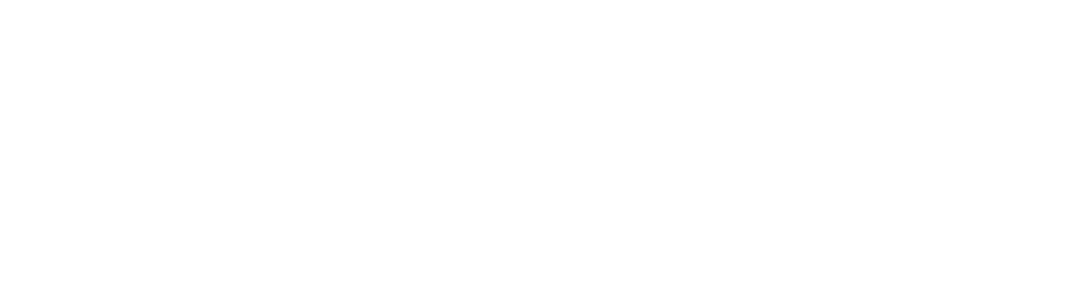
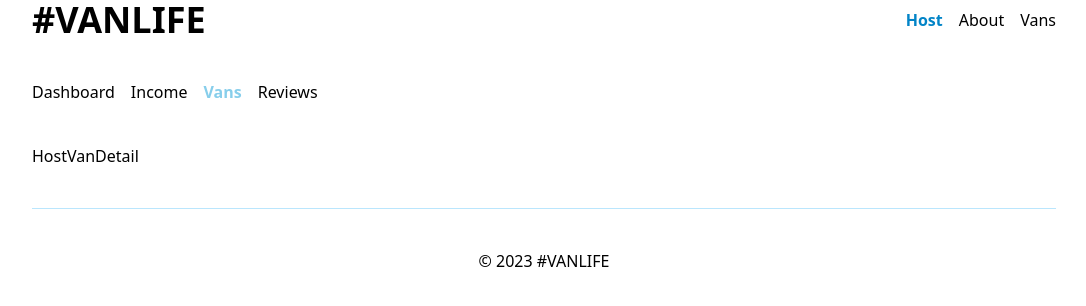
Before and after one commit to alain-kubwayo/react-router-playground, a React (Create React App) app: page /host/vans/1 in a window 1280 px wide. Before the commit this address had no page. Shown: the top 306 px of the page, without its empty margins (96-1182 px from the left). Built offline with nearby package versions, Linux system fonts and the light colour scheme; what miragejs would draw is missing.

Commit message:
feat: add host van detail page

```diff
--- a/src/App.js
+++ b/src/App.js
@@ -10,6 +10,7 @@ import Dashboard from "./pages/host/Dashboard";
 import Income from "./pages/host/Income";
 import Reviews from "./pages/host/Reviews";
 import HostVans from "./pages/host/HostVans";
+import HostVanDetail from "./pages/host/HostVanDetail";
 
 function App() {
   return (
@@ -27,6 +28,7 @@ function App() {
                 <Route path="income" element={<Income />} />
                 <Route path="reviews" element={<Reviews />} />
                 <Route path="vans" element={<HostVans />} />
+                <Route path="vans/:id" element={<HostVanDetail />} />
               </Route>
             </Route>
           </Routes>
--- a/src/components/ui/HostNavbar.jsx
+++ b/src/components/ui/HostNavbar.jsx
@@ -23,15 +23,15 @@ const HostNavbar = () => {
             </li>
             <li>
                 <NavLink
+                    to="/host/vans"
+                    style={({isActive}) => isActive ? activeStyles : null}
+                >Vans</NavLink>
+            </li>
+            <li>
+                <NavLink
                     to="/host/reviews"
                     style={({isActive}) => isActive ? activeStyles : null}
                 >Reviews</NavLink>
-            </li>
-            <li>
-                <NavLink
-                    to="/host/vans"
-                    style={({isActive}) => isActive ? activeStyles : null}
-                >Vans</NavLink>
             </li>
           </ul>
         </nav>
--- /dev/null
+++ b/src/pages/host/HostVanDetail.jsx
@@ -0,0 +1,7 @@
+const HostVanDetail = () => {
+    return (
+        <h1>HostVanDetail</h1>
+    );
+}
+
+export default HostVanDetail;
```
